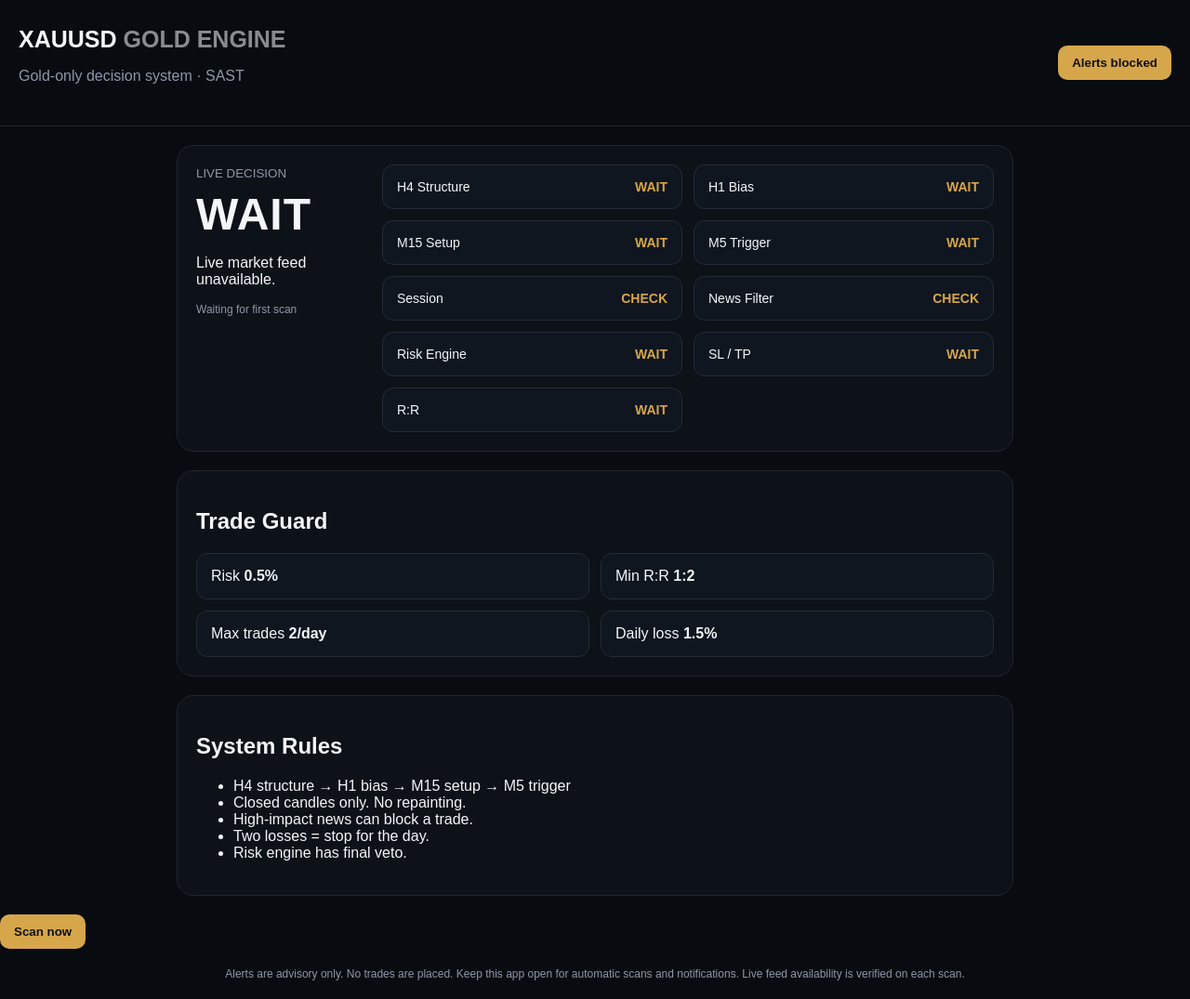
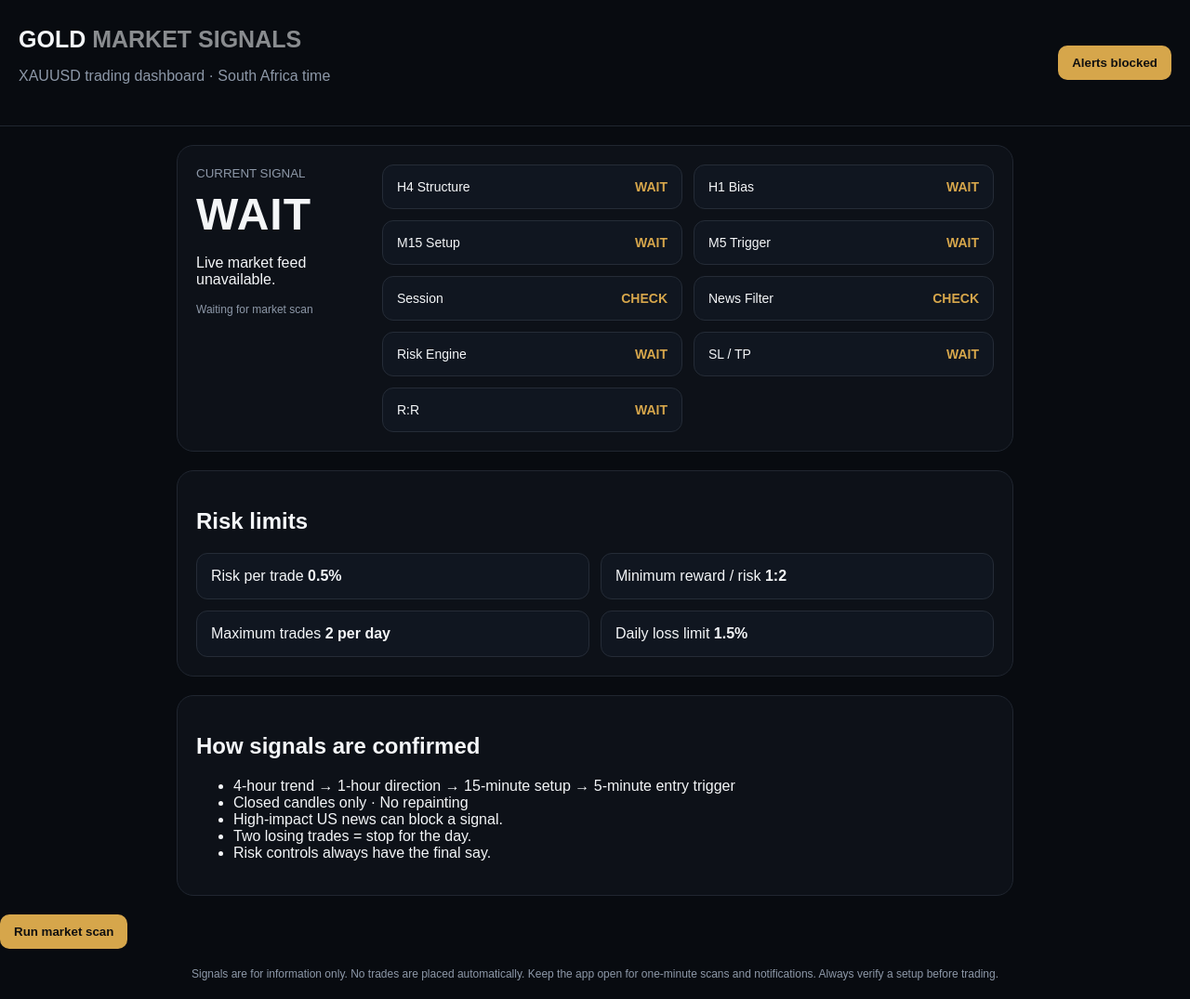
Before and after one commit to sibulelemanyela11/xauusd-system-v1, a plain HTML site: page index.html in a window 1280 px wide. Shown: the whole page at 93% size. Drawn offline with Linux system fonts and the light colour scheme; no server answers.

Commit message:
Polish dashboard labels and navigation

```diff
--- a/index.html
+++ b/index.html
@@ -1,14 +1,14 @@
 <!doctype html>
 <html><head><meta charset="utf-8"><meta name="viewport" content="width=device-width,initial-scale=1">
-<title>Gold Signal Engine</title><meta name="theme-color" content="#080b10"><meta name="description" content="XAUUSD gold signal dashboard and risk controls."><link rel="manifest" href="manifest.webmanifest"><link rel="icon" href="icon.svg" type="image/svg+xml"><link rel="apple-touch-icon" href="icon.svg"><link rel="stylesheet" href="style.css"></head>
+<title>Gold Signals | XAUUSD</title><meta name="theme-color" content="#080b10"><meta name="description" content="A focused XAUUSD market signal and risk dashboard."><link rel="manifest" href="manifest.webmanifest"><link rel="icon" href="icon.svg" type="image/svg+xml"><link rel="apple-touch-icon" href="icon.svg"><link rel="stylesheet" href="style.css"></head>
 <body>
-<header><div><h1>XAUUSD <span>GOLD ENGINE</span></h1><p>Gold-only decision system · SAST</p></div><div class="top-actions"><button id="install-app" hidden>Install app</button><button id="enable-alerts">Enable alerts</button></div></header>
+<header><div><h1>GOLD <span>MARKET SIGNALS</span></h1><p>XAUUSD trading dashboard · South Africa time</p></div><div class="top-actions"><button id="install-app" hidden>Install</button><button id="enable-alerts">Notifications</button></div></header>
 <main>
-<section class="hero"><div><small>LIVE DECISION</small><strong id="signal">WAIT</strong><p id="reason">Checking market feeds…</p><p class="updated" id="updated">Waiting for first scan</p></div>
+<section class="hero"><div><small>CURRENT SIGNAL</small><strong id="signal">WAIT</strong><p id="reason">Checking market feeds…</p><p class="updated" id="updated">Waiting for market scan</p></div>
 <div class="grid" id="checks"></div></section>
-<section><h2>Trade Guard</h2><div class="cards"><div>Risk <b>0.5%</b></div><div>Min R:R <b>1:2</b></div><div>Max trades <b>2/day</b></div><div>Daily loss <b>1.5%</b></div></div></section>
-<section><h2>System Rules</h2><ul><li>H4 structure → H1 bias → M15 setup → M5 trigger</li><li>Closed candles only. No repainting.</li><li>High-impact news can block a trade.</li><li>Two losses = stop for the day.</li><li>Risk engine has final veto.</li></ul></section>
-<div class="actions"><button id="refresh">Scan now</button><button id="install-bottom" hidden>Install to home screen</button></div>
-</main><footer>Alerts are advisory only. No trades are placed. Keep this app open for automatic scans and notifications. Live feed availability is verified on each scan.</footer>
+<section><h2>Risk limits</h2><div class="cards"><div>Risk per trade <b>0.5%</b></div><div>Minimum reward / risk <b>1:2</b></div><div>Maximum trades <b>2 per day</b></div><div>Daily loss limit <b>1.5%</b></div></div></section>
+<section><h2>How signals are confirmed</h2><ul><li>4-hour trend → 1-hour direction → 15-minute setup → 5-minute entry trigger</li><li>Closed candles only · No repainting</li><li>High-impact US news can block a signal.</li><li>Two losing trades = stop for the day.</li><li>Risk controls always have the final say.</li></ul></section>
+<div class="actions"><button id="refresh">Run market scan</button><button id="install-bottom" hidden>Install app</button></div>
+</main><footer>Signals are for information only. No trades are placed automatically. Keep the app open for one-minute scans and notifications. Always verify a setup before trading.</footer>
 <script src="pwa.js"></script>
 <script src="app.js"></script></body></html>
```
